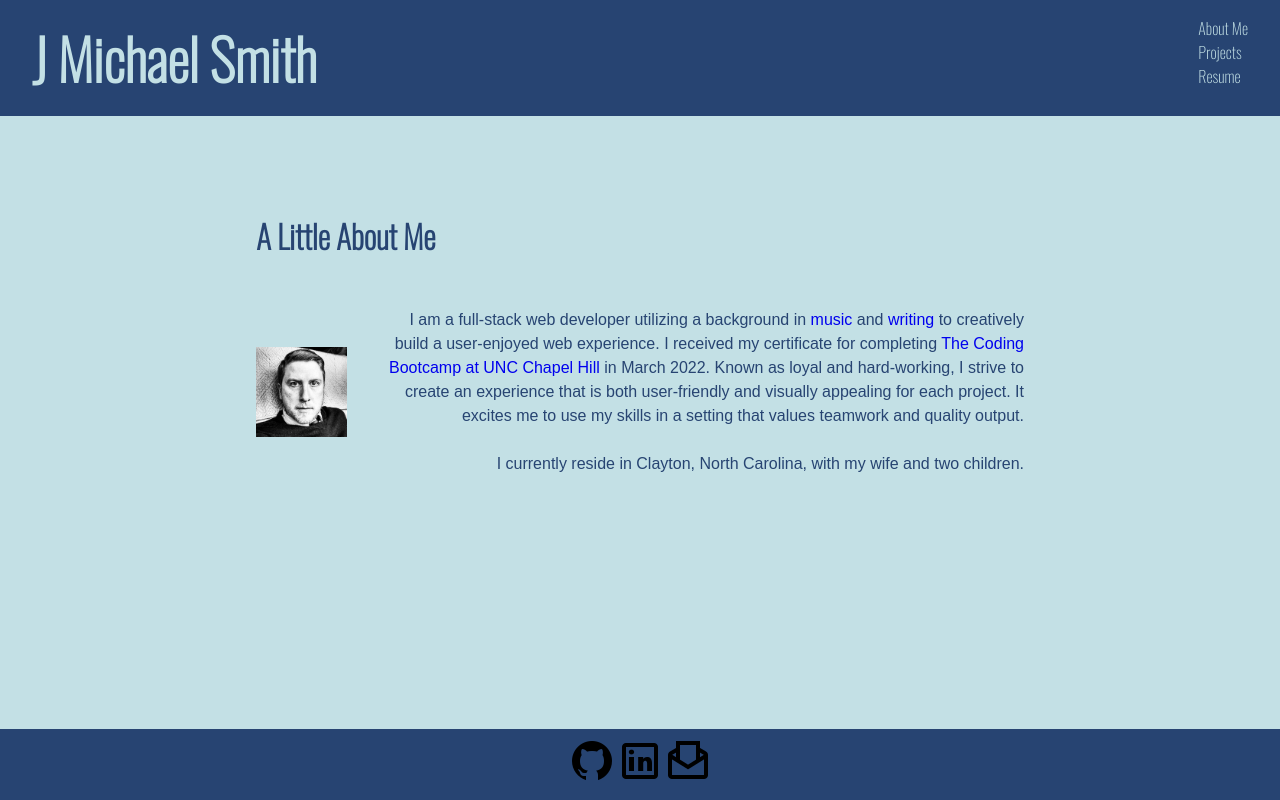
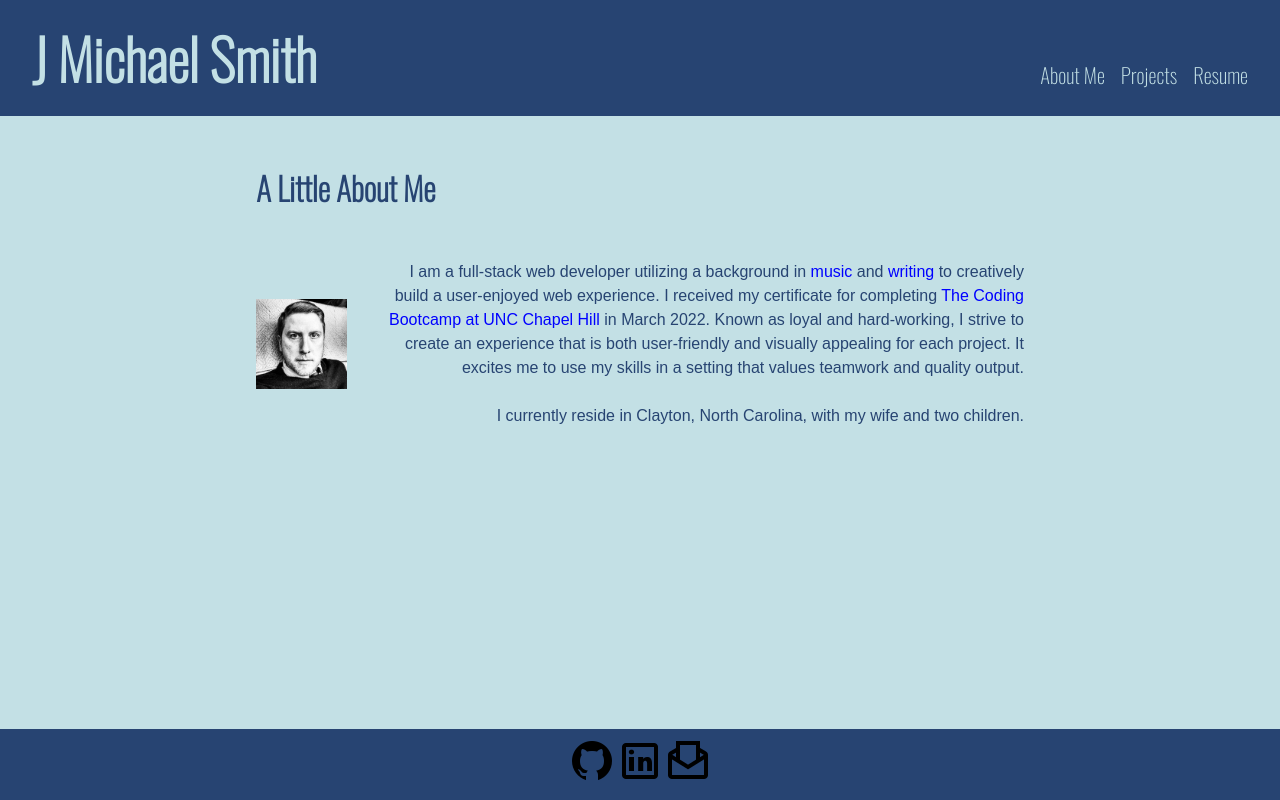
Before and after one commit to theprattler/portfolio, a React (Create React App) app in the folder my-portfolio/: page / in a window 1280 px wide. Built offline with nearby package versions, Linux system fonts and the light colour scheme.

Commit message:
began styling of projects page

```diff
--- a/my-portfolio/src/components/Gallery/index.js
+++ b/my-portfolio/src/components/Gallery/index.js
@@ -3,7 +3,7 @@ import Project from '../Project';
 
 function Gallery() {
   return (
-    <div>
+    <div className='sectionContainer'>
       <h2>Projects</h2>
       <Project />
     </div>
--- a/my-portfolio/src/components/Header/index.js
+++ b/my-portfolio/src/components/Header/index.js
@@ -14,7 +14,7 @@ function Header(props) {
       <div>
         <h1>J Michael Smith</h1>
       </div>
-      <div className='navBar'>
+      <div>
         <Navigation
           setAboutSelected={setAboutSelected}
           setProjectSelected={setProjectSelected}
--- a/my-portfolio/src/components/Navigation/index.js
+++ b/my-portfolio/src/components/Navigation/index.js
@@ -47,7 +47,7 @@ function Navigation(props) {
 
   return (
     <nav>
-      <ul>
+      <ul className='navLinks'>
         {categories.map((category) => (
           <li key={category.name} onClick={() => {
             categorySelected(category.name)
--- a/my-portfolio/src/components/Project/index.js
+++ b/my-portfolio/src/components/Project/index.js
@@ -31,23 +31,27 @@ function Project() {
     }
   ]
   return (
-    <section>
+    <section className='projectsContainer'>
       {projectArr.map((project, i) => (
-        <div>
-          <img src={require(`../../assets/images/${i}.png`)} alt={project.alt} />
+        <div className='projectContainer'>
+          <img src={require(`../../assets/images/${i}.png`)} className='projectPic' title={project.alt} alt={project.alt} />
           <div>
             <span
+              className='projectSpan'
+              title='Deployed App'
               onClick={() => window.open(`${project.href}`)}
             >
               {project.alt}
             </span>
             |
             <span
+              className='projectSpan'
+              title='GitHub Repository'
               onClick={() => window.open(`${project.githubLink}`)}
             >
               {project.githubText}
             </span>
-            <p>{project.text}</p>
+            <p className='projectTools'>{project.text}</p>
           </div>
         </div>
       ))}
--- a/my-portfolio/src/index.css
+++ b/my-portfolio/src/index.css
@@ -50,6 +50,16 @@ ul {
   list-style-type: none;
 }
 
+.navLinks {
+  display: flex;
+}
+
+nav ul li {
+  padding-left: 1rem;
+  padding-top: 2.7rem;
+  font-size: 1.3rem;
+}
+
 nav ul li:hover {
   color: var(--quaternary-color);
   cursor: pointer;
@@ -70,6 +80,7 @@ h3 {
 }
 
 a:link {
+  color: blue;
   text-decoration: none;
 }
 
@@ -79,7 +90,7 @@ a:hover {
 }
 
 .sectionContainer {
-  padding: 4rem 14rem;
+  padding: 1rem 14rem;
 }
 
 .aboutContainer {
@@ -131,6 +142,34 @@ a:hover {
   text-align: right;
 }
 
+.projectsContainer {
+  display: flex;
+  flex-wrap: wrap;
+}
+
+.projectContainer {
+  flex: 1 1 50%;
+  padding: 0.7rem 0;
+}
+
+.projectPic {
+  width: 60%;
+}
+
+.projectSpan {
+  color: blue;
+}
+
+.projectSpan:hover {
+  cursor: pointer;
+  color: var(--quaternary-color);
+  transition: 0.5s;
+}
+
+.projectTools {
+  font-size: 0.9rem;
+}
+
 .resumeContainer {
   padding-top: 2rem;
 }
```
